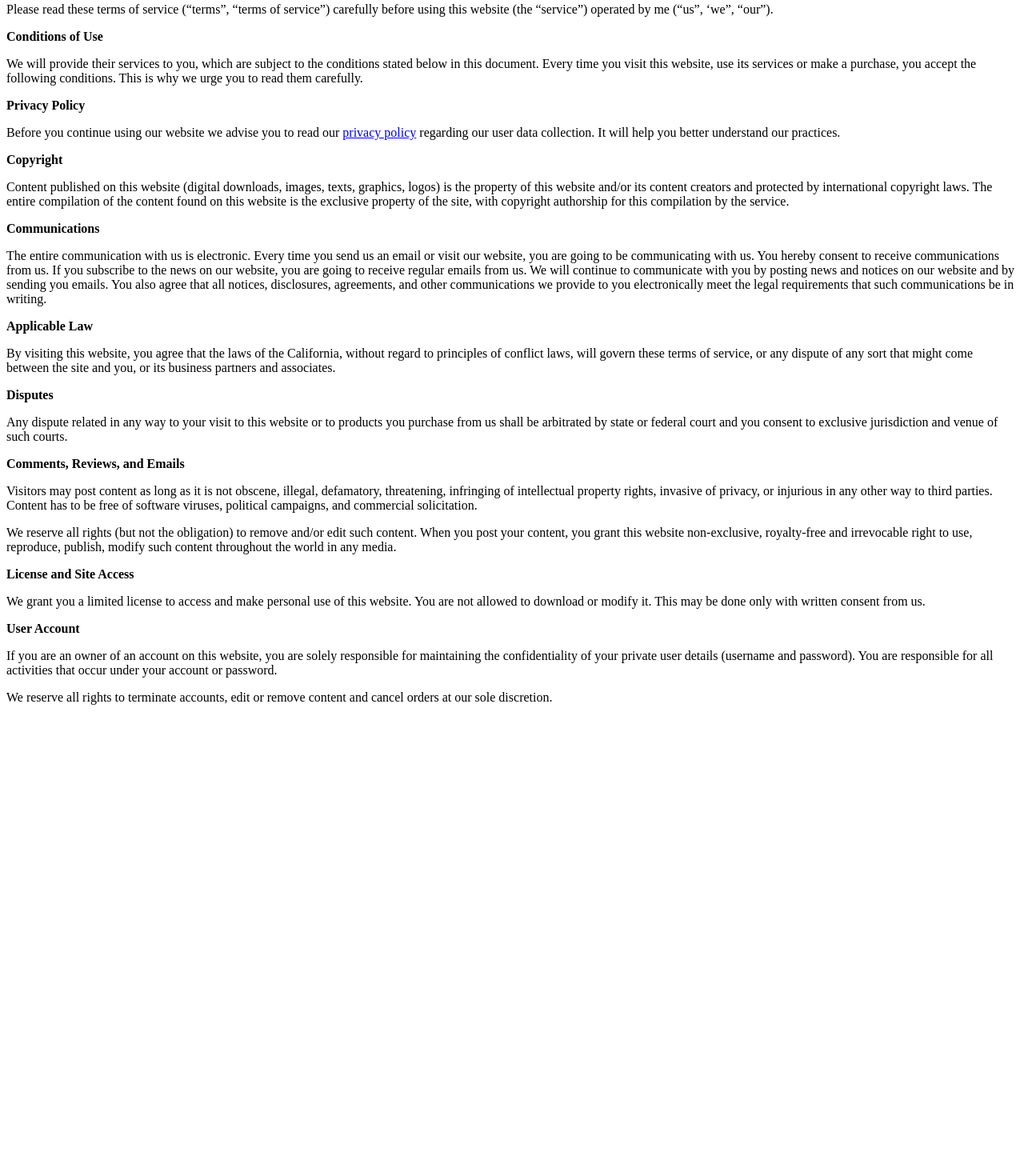
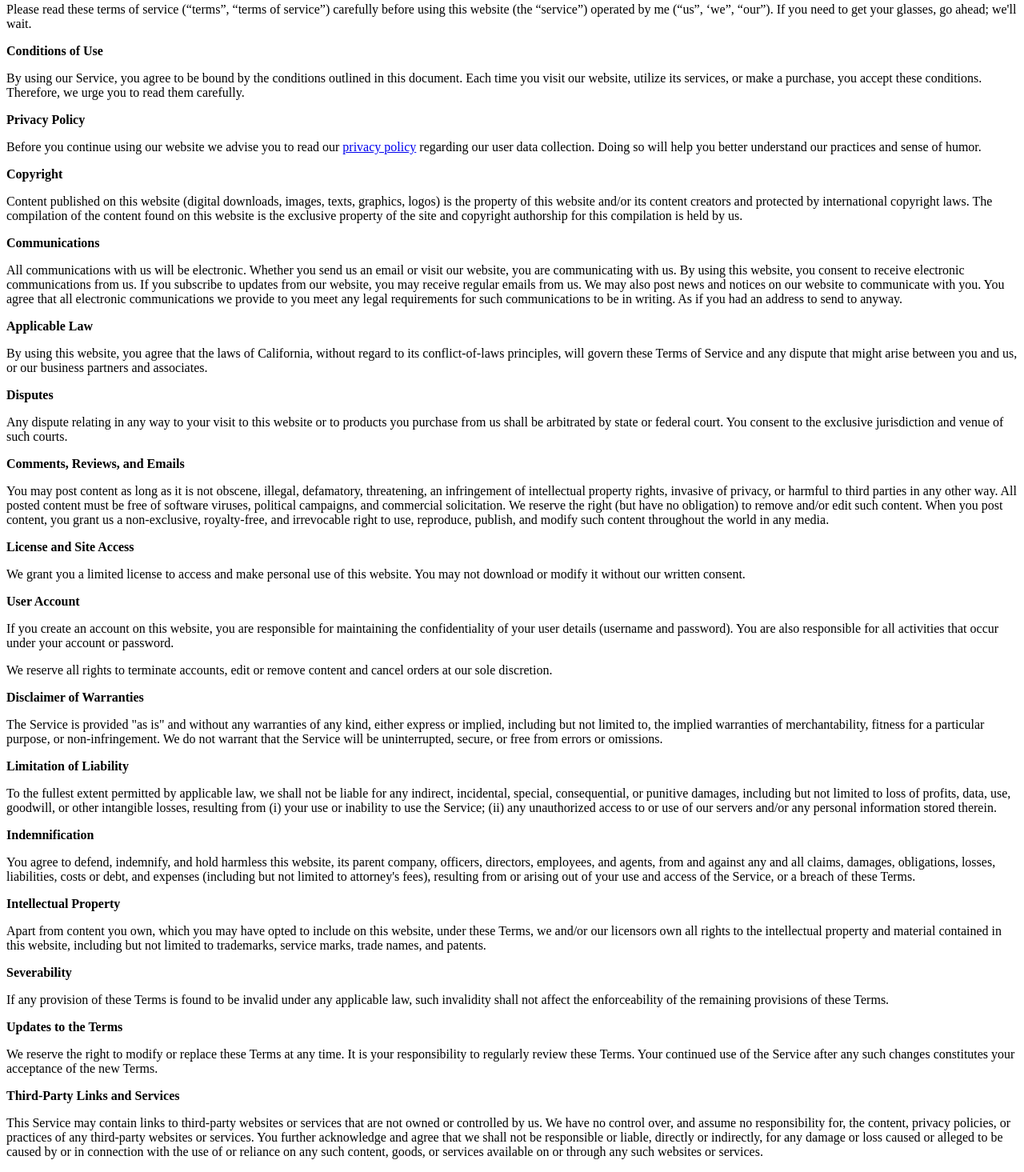
Before and after one commit to sjborbajr/gamenight, a plain HTML site: page public/tos.htm in a window 1280 px wide. Shown: the part 39-1504 px from the top of the page at 80% size. Before the commit the page ends 936 px from the top, so only its background shows below. Drawn offline with Linux system fonts and the light colour scheme.

Commit message:
TOS/PRIV

```diff
--- a/public/tos.htm
+++ b/public/tos.htm
@@ -2,25 +2,80 @@
 <title>Terms of Servicea</title>
 <body>
   <p><strong>Generic Terms of Service Template</strong></p>
-  <p>Please read these terms of service (&#8220;terms&#8221;, &#8220;terms of service&#8221;) carefully before using this website (the &#8220;service&#8221;) operated by me (&#8220;us&#8221;, &#8216;we&#8221;, &#8220;our&#8221;).</p>
+  <p>Please read these terms of service (&#8220;terms&#8221;, &#8220;terms of service&#8221;) carefully
+    before using this website (the &#8220;service&#8221;) operated by me (&#8220;us&#8221;,
+    &#8216;we&#8221;, &#8220;our&#8221;). If you need to get your glasses, go ahead; we&#39;ll wait.</p>
   <p><strong>Conditions of Use</strong></p>
-  <p>We will provide their services to you, which are subject to the conditions stated below in this document. Every time you visit this website, use its services or make a purchase, you accept the following conditions. This is why we urge you to read them carefully.</p>
+  <p>By using our Service, you agree to be bound by the conditions outlined in this document. Each time
+    you visit our website, utilize its services, or make a purchase, you accept these conditions.
+    Therefore, we urge you to read them carefully.</p>
   <p><strong>Privacy Policy</strong></p>
-  <p>Before you continue using our website we advise you to read our <a href="./privacy.htm">privacy policy</a> regarding our user data collection. It will help you better understand our practices.</p>
+  <p>Before you continue using our website we advise you to read our <a href="./privacy.htm">privacy policy</a>
+    regarding our user data collection. Doing so will help you better understand our practices and sense of humor.</p>
   <p><strong>Copyright</strong></p>
-  <p>Content published on this website (digital downloads, images, texts, graphics, logos) is the property of this website and/or its content creators and protected by international copyright laws. The entire compilation of the content found on this website is the exclusive property of the site, with copyright authorship for this compilation by the service.</p>
+  <p>Content published on this website (digital downloads, images, texts, graphics, logos) is the property
+    of this website and/or its content creators and protected by international copyright laws. The
+    compilation of the content found on this website is the exclusive property of the site and copyright
+    authorship for this compilation is held by us.</p>
   <p><strong>Communications</strong></p>
-  <p>The entire communication with us is electronic. Every time you send us an email or visit our website, you are going to be communicating with us. You hereby consent to receive communications from us. If you subscribe to the news on our website, you are going to receive regular emails from us. We will continue to communicate with you by posting news and notices on our website and by sending you emails. You also agree that all notices, disclosures, agreements, and other communications we provide to you electronically meet the legal requirements that such communications be in writing.</p>
+  <p>All communications with us will be electronic. Whether you send us an email or visit our website, you
+    are communicating with us. By using this website, you consent to receive electronic communications from
+    us. If you subscribe to updates from our website, you may receive regular emails from us. We may also
+    post news and notices on our website to communicate with you. You agree that all electronic communications
+    we provide to you meet any legal requirements for such communications to be in writing. As if you had an
+    address to send to anyway.</p>
   <p><strong>Applicable Law</strong></p>
-  <p>By visiting this website, you agree that the laws of the California, without regard to principles of conflict laws, will govern these terms of service, or any dispute of any sort that might come between the site and you, or its business partners and associates.</p>
+  <p>By using this website, you agree that the laws of California, without regard to its conflict-of-laws
+    principles, will govern these Terms of Service and any dispute that might arise between you and us, or
+    our business partners and associates.</p>
   <p><strong>Disputes</strong></p>
-  <p>Any dispute related in any way to your visit to this website or to products you purchase from us shall be arbitrated by state or federal court and you consent to exclusive jurisdiction and venue of such courts.</p>
+  <p>Any dispute relating in any way to your visit to this website or to products you purchase from us shall
+    be arbitrated by state or federal court. You consent to the exclusive jurisdiction and venue of such courts.</p>
   <p><strong>Comments, Reviews, and Emails</strong></p>
-  <p>Visitors may post content as long as it is not obscene, illegal, defamatory, threatening, infringing of intellectual property rights, invasive of privacy, or injurious in any other way to third parties. Content has to be free of software viruses, political campaigns, and commercial solicitation.</p>
-  <p>We reserve all rights (but not the obligation) to remove and/or edit such content. When you post your content, you grant this website non-exclusive, royalty-free and irrevocable right to use, reproduce, publish, modify such content throughout the world in any media.</p>
+  <p>You may post content as long as it is not obscene, illegal, defamatory, threatening, an infringement of
+    intellectual property rights, invasive of privacy, or harmful to third parties in any other way. All
+    posted content must be free of software viruses, political campaigns, and commercial solicitation. We
+    reserve the right (but have no obligation) to remove and/or edit such content. When you post content, you
+    grant us a non-exclusive, royalty-free, and irrevocable right to use, reproduce, publish, and modify such
+    content throughout the world in any media.</p>
   <p><strong>License and Site Access</strong></p>
-  <p>We grant you a limited license to access and make personal use of this website. You are not allowed to download or modify it. This may be done only with written consent from us.</p>
+  <p>We grant you a limited license to access and make personal use of this website. You may not download or modify it without our written consent.</p>
   <p><strong>User Account</strong></p>
-  <p>If you are an owner of an account on this website, you are solely responsible for maintaining the confidentiality of your private user details (username and password). You are responsible for all activities that occur under your account or password.</p>
+  <p>If you create an account on this website, you are responsible for maintaining the confidentiality of your
+    user details (username and password). You are also responsible for all activities that occur under your account or password.</p>
   <p>We reserve all rights to terminate accounts, edit or remove content and cancel orders at our sole discretion.</p>
+  <p><strong>Disclaimer of Warranties</strong></p>
+  <p>The Service is provided &quot;as is&quot; and without any warranties of any kind, either express or implied,
+    including but not limited to, the implied warranties of merchantability, fitness for a particular
+    purpose, or non-infringement. We do not warrant that the Service will be uninterrupted, secure,
+    or free from errors or omissions.</p>
+  <p><strong>Limitation of Liability</strong></p>
+  <p>To the fullest extent permitted by applicable law, we shall not be liable for any indirect,
+    incidental, special, consequential, or punitive damages, including but not limited to loss of
+    profits, data, use, goodwill, or other intangible losses, resulting from (i) your use or inability to
+    use the Service; (ii) any unauthorized access to or use of our servers and/or any personal
+    information stored therein.</p>
+  <p><strong>Indemnification</strong></p>
+  <p>You agree to defend, indemnify, and hold harmless this website, its parent company, officers,
+    directors, employees, and agents, from and against any and all claims, damages, obligations,
+    losses, liabilities, costs or debt, and expenses (including but not limited to attorney&#39;s fees),
+    resulting from or arising out of your use and access of the Service, or a breach of these Terms.</p>
+  <p><strong>Intellectual Property</strong></p>
+  <p>Apart from content you own, which you may have opted to include on this website, under these
+    Terms, we and/or our licensors own all rights to the intellectual property and material contained
+    in this website, including but not limited to trademarks, service marks, trade names, and patents.</p>
+  <p><strong>Severability</strong></p>
+  <p>If any provision of these Terms is found to be invalid under any applicable law, such invalidity
+    shall not affect the enforceability of the remaining provisions of these Terms.</p>
+  <p><strong>Updates to the Terms</strong></p>
+  <p>We reserve the right to modify or replace these Terms at any time. It is your responsibility to
+    regularly review these Terms. Your continued use of the Service after any such changes
+    constitutes your acceptance of the new Terms.</p>
+  <p><strong>Third-Party Links and Services</strong></p>
+  <p>This Service may contain links to third-party websites or services that are not owned or
+    controlled by us. We have no control over, and assume no responsibility for, the content, privacy
+    policies, or practices of any third-party websites or services. You further acknowledge and agree
+    that we shall not be responsible or liable, directly or indirectly, for any damage or loss caused or
+    alleged to be caused by or in connection with the use of or reliance on any such content, goods,
+    or services available on or through any such websites or services.</p>
 </body></html>
```
